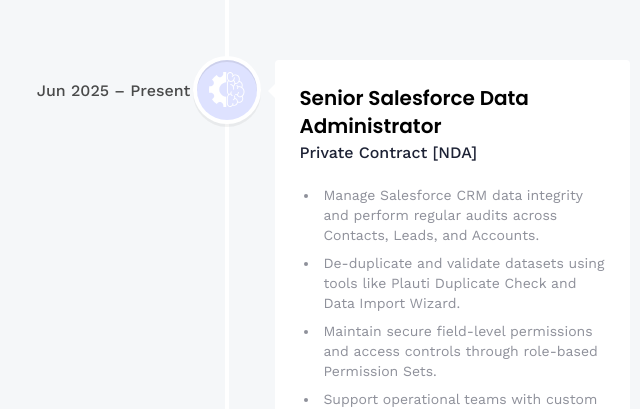
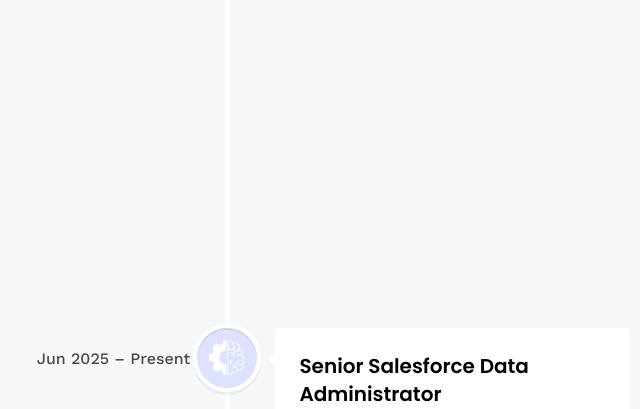
Before and after one commit to LaeeqtheDev/3d-Portfolio, a React (Vite) app: page /about in a window 1280 px wide. Shown: the part 2665-3074 px from the top of the page, without its empty margins (413-1053 px from the left). Built offline with nearby package versions, Linux system fonts and the light colour scheme; no server answers; the HTML template or start-up script is replaced by a standard one.

Commit message:
Update index.js

```diff
--- a/src/constants/index.js
+++ b/src/constants/index.js
@@ -95,19 +95,20 @@
     ],
   },
   {
-    title: "Project Lead Developer",
-    company_name: "InvoiceStock",
-    icon: techsolutions, // your InvoiceStock icon here
-    iconBg: "#b7e4c7",
-    date: "Dec 2023 – Present",
-    points: [
-      "Led frontend development for a full-stack invoicing and inventory SaaS using React, Next.js, Firebase, and Vercel.",
-      "Shipped multi-currency invoicing, barcode scanning, inventory tracking, and role-based access control.",
-      "Integrated CI/CD workflows with GitHub + Vercel for auto-deployments and staging previews.",
-      "Wrote unit tests using Jest to ensure stable feature releases and regression safety.",
-      "Contributed product documentation and component architecture for scale and dev onboarding.",
-    ],
-  },
+  title: "AI/ML Engineer",
+  company_name: "InvoiceStock",
+  icon: techsolutions, // reuse your InvoiceStock icon
+  iconBg: "#b7e4c7",
+  date: "Jul 2023 – Jul 2025",
+  points: [
+    "Designed and delivered end-to-end ML solutions including data ingestion, feature engineering, model training, deployment, and monitoring.",
+    "Built NLP pipelines (text cleaning, tokenization, transformer fine-tuning) for summarization and intent classification in customer support workflows.",
+    "Developed computer vision modules in PyTorch for automated document parsing and barcode extraction; integrated with React/Next.js frontends via REST APIs.",
+    "Containerized inference with Docker + FastAPI, deployed scalable endpoints on AWS (ECS/Lambda), and monitored performance with Prometheus/CloudWatch.",
+    "Implemented MLOps practices: dataset versioning, MLflow model registry, CI/CD for retraining, and automated evaluation pipelines.",
+    "Collaborated with product owners to translate KPIs into measurable model objectives (precision/recall thresholds, latency SLOs), delivering production-ready AI features that reduced manual workload.",
+  ],
+},
   {
     title: "Senior Salesforce Data Administrator",
     company_name: "Private Contract [NDA]",
```
